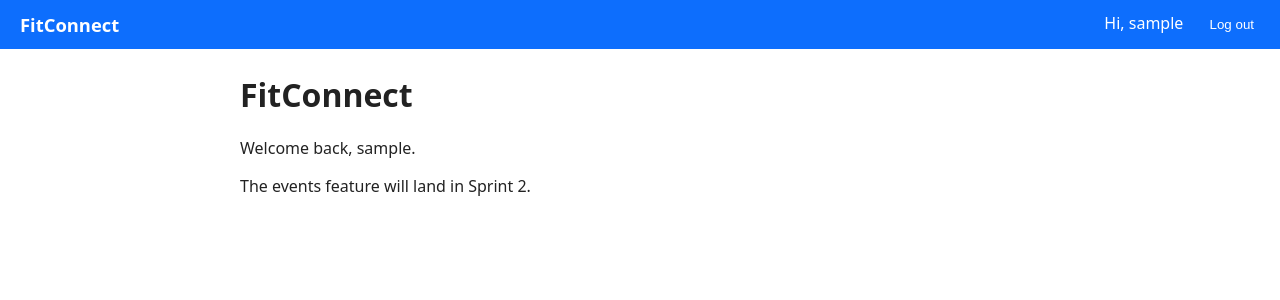
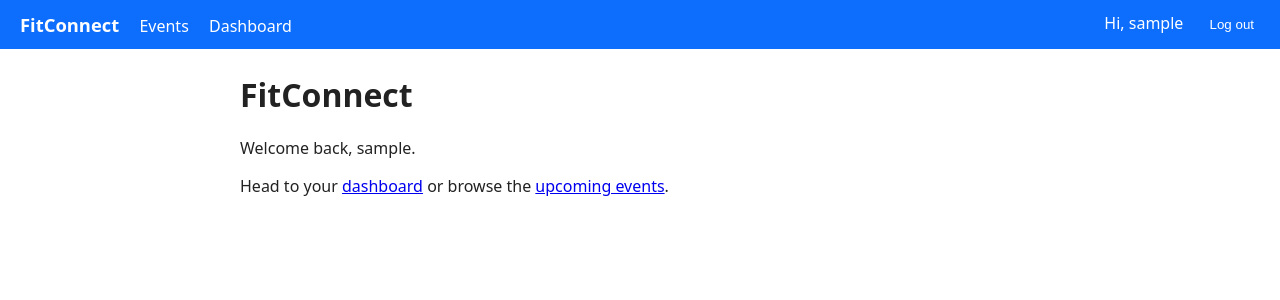
Before and after one commit to MateiCosmin88/FitConnect-MVP-, a Django app: page / in a window 1280 px wide. Shown: the top 300 px of the page. Run offline with Django 5.2, Linux system fonts and the light colour scheme; the visitor is signed in with stand-in values (Sample User, id 1).

Commit message:
refactor: add Events and Dashboard links to nav and update landing

```diff
--- a/templates/accounts/placeholder_home.html
+++ b/templates/accounts/placeholder_home.html
@@ -6,12 +6,13 @@
     <h1>FitConnect</h1>
     {% if user.is_authenticated %}
         <p>Welcome back, {{ user.username }}.</p>
-        <p>The events feature will land in Sprint 2.</p>
+        <p>Head to your <a href="{% url 'dashboard' %}">dashboard</a> or browse the <a href="{% url 'events:list' %}">upcoming events</a>.</p>
     {% else %}
-        <p>Organise or join fitness meetups near you.</p>
+        <p>Organise or join fitness meetups near you – running, yoga, hiking and more.</p>
         <p>
             <a href="{% url 'accounts:register' %}">Create an account</a>
-            or <a href="{% url 'login' %}">log in</a>.
+            or <a href="{% url 'login' %}">log in</a>
+            to get started, or just <a href="{% url 'events:list' %}">browse events</a>.
         </p>
     {% endif %}
 {% endblock %}
--- a/templates/base.html
+++ b/templates/base.html
@@ -17,6 +17,10 @@
 <body>
     <header>
         <a class="brand" href="{% url 'accounts:home' %}">FitConnect</a>
+        <a href="{% url 'events:list' %}">Events</a>
+        {% if user.is_authenticated %}
+            <a href="{% url 'dashboard' %}">Dashboard</a>
+        {% endif %}
         {% if user.is_authenticated %}
             <span style="float: right;">
                 <a href="{% url 'accounts:profile' %}">Hi, {{ user.username }}</a>
```
